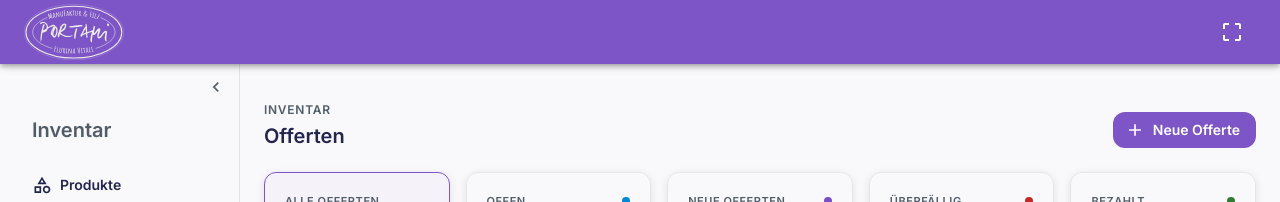
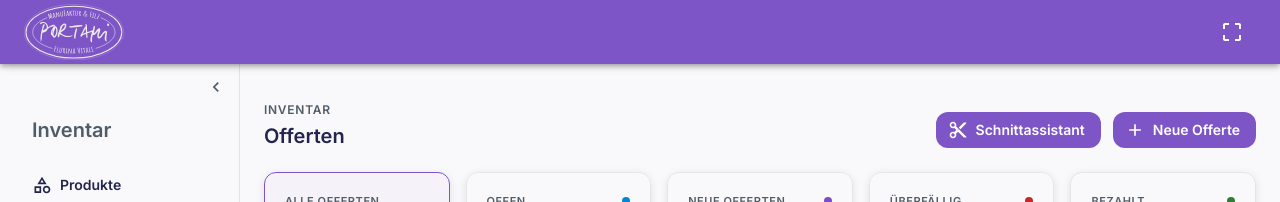
Before and after one commit to Portami/inventario-frontend, a React (Vite) app: page /offers in a window 1280 px wide. Shown: the top 202 px of the page. Built offline with nearby package versions, Linux system fonts and the light colour scheme; no server answers.

Commit message:
PORTAMI-74: Add Cut Assistant buttons to UI

```diff
--- a/src/components/offers/CreateOfferDialog.tsx
+++ b/src/components/offers/CreateOfferDialog.tsx
@@ -7,6 +7,7 @@ import {createCustomer, createOffer, fetchCustomers, fetchFeltCatalog, fetchProd
 import {BackendCreateOfferItemDto, CustomerWithIdDto, FeltCatalogItem, LineItemDto, ProductCatalogItem} from '@/types/offerte';
 import BusinessOutlinedIcon from '@mui/icons-material/BusinessOutlined';
 import CloseIcon from '@mui/icons-material/Close';
+import ContentCut from '@mui/icons-material/ContentCut';
 import DeleteOutlinedIcon from '@mui/icons-material/DeleteOutlined';
 import PersonAddOutlinedIcon from '@mui/icons-material/PersonAddOutlined';
 import SearchIcon from '@mui/icons-material/Search';
@@ -392,6 +393,17 @@ export default function CreateOfferDialog({open, onClose, onCreated}: Props) {
                                 <Button size="small" variant="outlined" onClick={() => setProductDlgOpen(true)} sx={{textTransform: 'none'}}>
                                     Produkt
                                 </Button>
+                                <Button
+                                    size="small"
+                                    variant="outlined"
+                                    startIcon={<ContentCut sx={{fontSize: 16}} />}
+                                    onClick={() => {
+                                        /* TODO */
+                                    }}
+                                    sx={{textTransform: 'none'}}
+                                >
+                                    Schnittassistant
+                                </Button>
                                 {stagedLines.length === 0 && (
                                     <Typography variant="caption" color="error" sx={{ml: 0.5}}>
                                         Mindestens eine Position erforderlich.
--- a/src/pages/OffersPage.tsx
+++ b/src/pages/OffersPage.tsx
@@ -14,6 +14,7 @@ import {generateOfferPdf} from '@/services/invoicePdfService';
 import {OfferState} from '@/types/offerte';
 import AddIcon from '@mui/icons-material/Add';
 import CloseIcon from '@mui/icons-material/Close';
+import ContentCut from '@mui/icons-material/ContentCut';
 import ForwardIcon from '@mui/icons-material/Forward';
 import PictureAsPdfIcon from '@mui/icons-material/PictureAsPdf';
 import ReceiptLongOutlinedIcon from '@mui/icons-material/ReceiptLongOutlined';
@@ -216,6 +217,17 @@ export default function OffersPage() {
                         Offerten
                     </Typography>
                 </Box>
+                <Box sx={{display: 'flex', gap: 1.5}}>
+                    <Button
+                        variant="contained"
+                        startIcon={<ContentCut sx={{fontSize: 18}} />}
+                        onClick={() => {
+                            /* TODO */
+                        }}
+                        sx={{textTransform: 'none', boxShadow: 'none', '&:hover': {boxShadow: 'none'}}}
+                    >
+                        Schnittassistant
+                    </Button>
                     <Button
                         variant="contained"
                         startIcon={<AddIcon sx={{fontSize: 18}} />}
@@ -224,6 +236,7 @@ export default function OffersPage() {
                     >
                         Neue Offerte
                     </Button>
+                </Box>
             </Box>
 
             {/* Stat tiles */}
```
Lines whose indentation alone changed are shown as unchanged.
